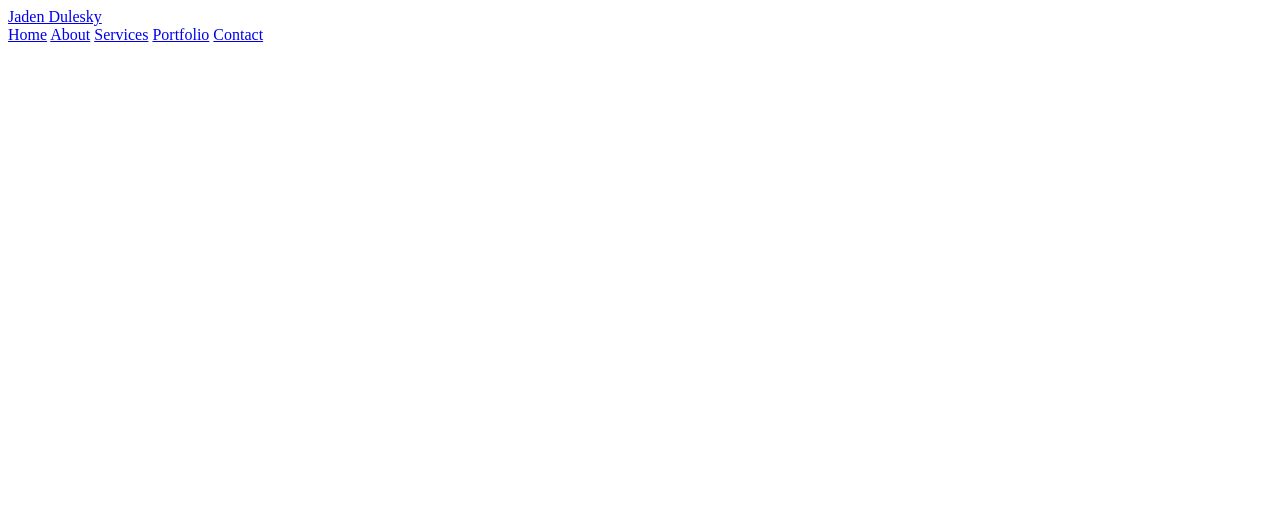
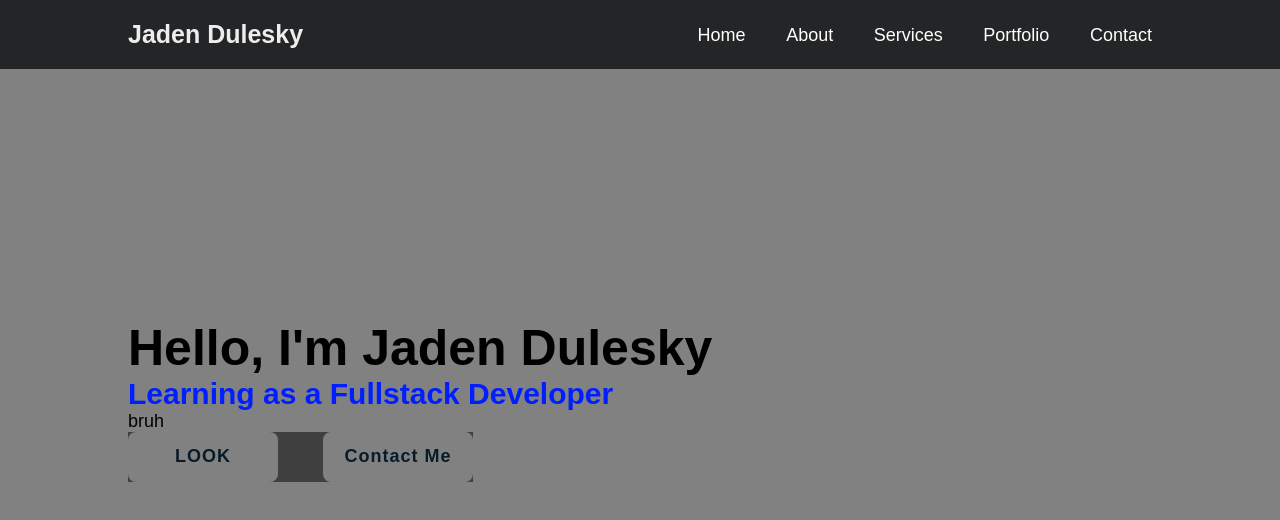
Before and after one commit to DuleskyJ/GITHUB-Portfolio, a website built with Vite: page index.html in a window 1280 px wide. Built offline with nearby package versions, Linux system fonts and the light colour scheme.

Commit message:
Creating content containing the basics and attatching them to CSS classes to then customize

```diff
--- a/index.html
+++ b/index.html
@@ -13,9 +13,9 @@
     <script type="module" src="./src/main.js"></script>
 
     <header class="header">
-        <a href="#" class="logo">Jaden Dulesky</a>
+        <a href="#" class="name">Jaden Dulesky</a>
           <nav class="navigation">
-            <a href="#">Home</a>
+            <a href="#" class="active">Home</a>
             <a href="#">About</a>
             <a href="#">Services</a>
             <a href="#">Portfolio</a>
@@ -23,5 +23,19 @@
           </nav>
     </header>
 
+<section class="home">
+    <div class="home-content">
+        <h1> Hello, I'm Jaden Dulesky</h1>
+        <h3> Learning as a Fullstack Developer</h3>
+        <p> bruh </p>
+        <div class="buttonbox">
+          <a href="#" class="btn">LOOK</a>
+          <a href="#" class="btn">Contact Me</a>
+        </div>
+    </div>
+
+
+</section>
+
   </body>
 </html>
--- a/styles/style.css
+++ b/styles/style.css
@@ -0,0 +1,101 @@
+body {
+    background: #818181
+}
+
+.header {
+    position: fixed;
+    top: 0;
+    left: 0;
+    width: 100%;
+    padding: 20px 10%;
+    background: #242526;
+    display: flex;
+    justify-content: space-between;
+    align-items: center;
+    z-index: 100;
+}
+
+* {
+    margin: 0;
+    padding: 0;
+    box-sizing: border-box;
+    font-family: 'Poppins', sans-serif;
+}
+
+.name {
+    font-size: 25px;
+    color: #ededed;
+    text-decoration: none;
+    font-weight: 600;
+}
+
+.navigation {
+    font-size: 20px;
+    color: #404040;
+    font-weight: 500;
+    margin-left: 30px;
+}
+
+.navigation a {
+    font-size: 18px;
+    color: #ffffff; /* Set the color to white targetting <a> elements */
+    text-decoration: none; /* remove underline */
+    font-weight: 500;
+    margin-left: 35px;
+    transition: .3s;
+}
+
+.navigation a:hover
+.navigation a.active {
+    color: #192734;
+}
+
+.home {
+    height: 100vh;
+    display: flex;
+    align-items: center;
+    padding: 0 10%;
+}
+
+.home-content {
+    max-width: 600px;
+}
+
+.home-content h1 {
+    font-size: 50px;
+    font-weight: 700;
+}
+
+.home-content h3 {
+    font-size: 30px;
+    font-weight: 700;
+    color: #001eff;
+}
+
+.home-content p {
+    font-size: 18px;
+}
+
+.home-content .buttonbox {
+    display: flex;
+    justify-content: space-between;
+    width: 345px;
+    height: 50px;
+    background: #404040;
+}
+
+.buttonbox a {
+    display: inline-flex;
+    justify-content: center;
+    align-items: center;
+    width: 150px;
+    height: 100%;
+    background: #818181;
+    border: 2px solid #818181;
+    border-radius: 8px;
+    font-size: 18px;
+    color: #081b29;
+    text-decoration: none;
+    font-weight: 600;
+    letter-spacing: 1px;
+}
```
